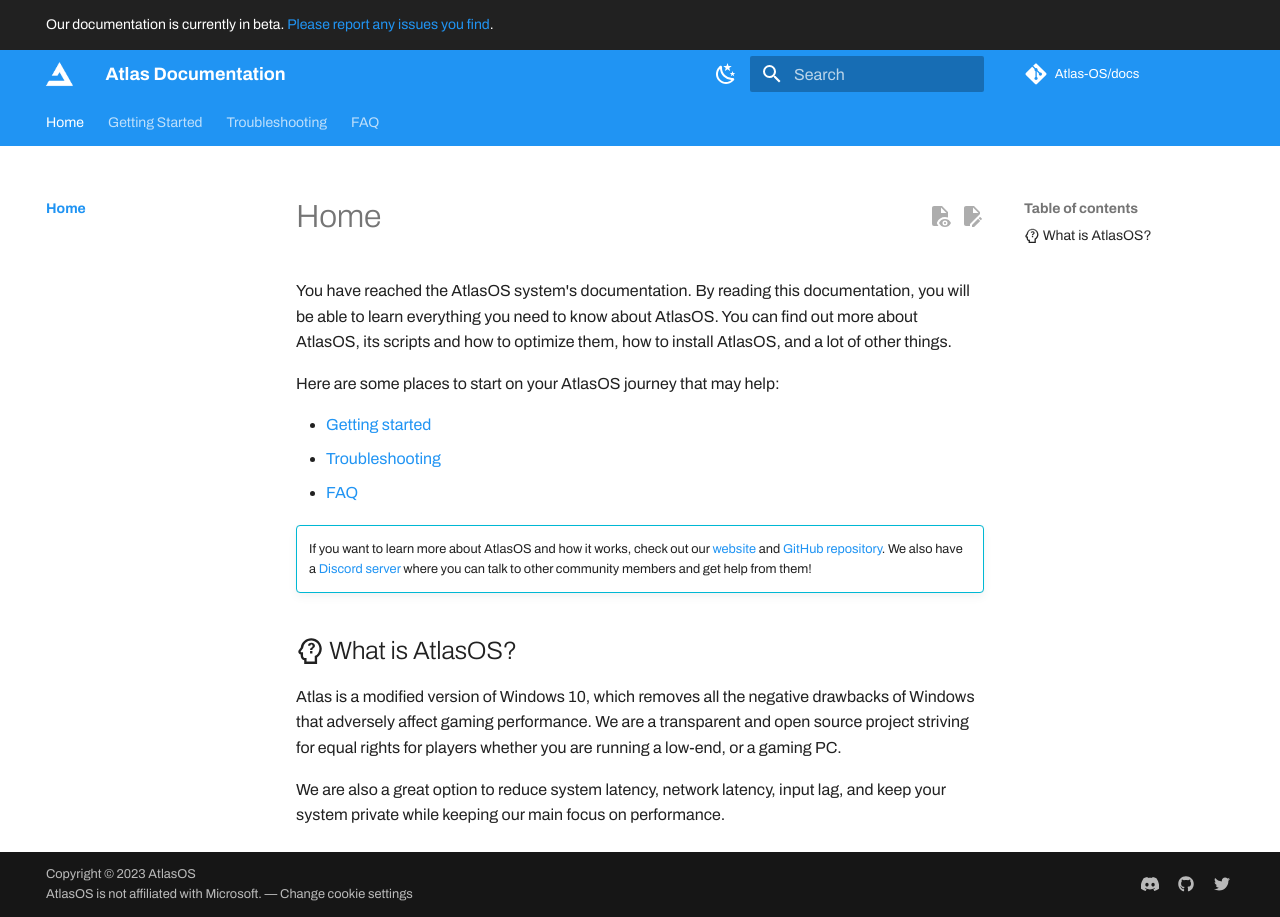
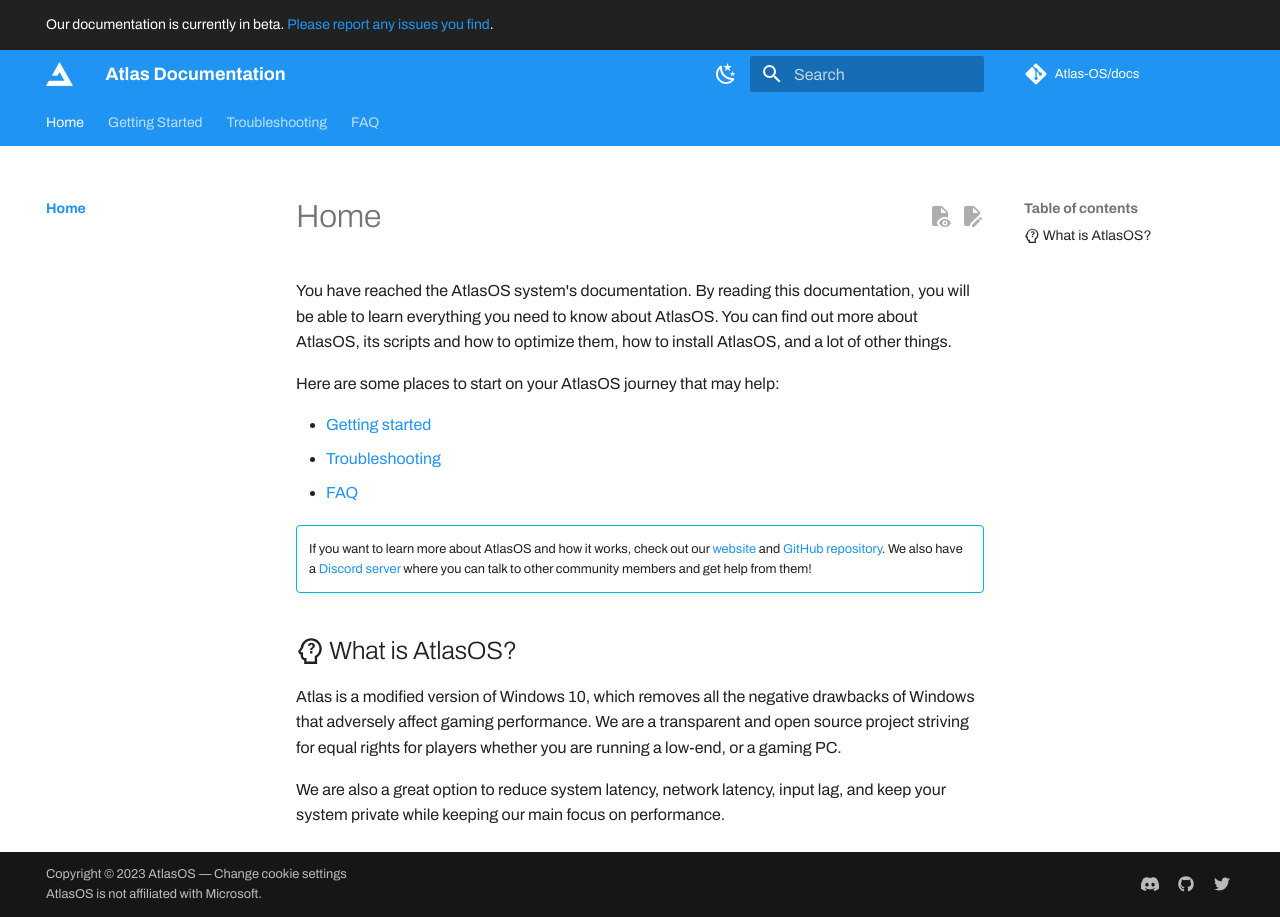
Before and after one commit to Atlas-OS/docs, an MkDocs documentation site: the page built from docs/index.md, in a window 1280 px wide. Built offline with MkDocs 1.6.1 and Material for MkDocs 9.7.7, drawn with Linux system fonts in a browser that asks for light colours; some web fonts are replaced; plug-ins that fetch from the network failed and are left out; comment, search, counter and statistics services are not loaded; part of the change alters nothing that is shown.

Commit message:
fix: :green_heart: potential CI fixes

```diff
--- a/mkdocs.yml
+++ b/mkdocs.yml
@@ -10,9 +10,8 @@ edit_uri: edit/master/docs/
 
 # https://squidfunk.github.io/mkdocs-material/setup/ensuring-data-privacy/#change-cookie-settings
 copyright: >
-  Copyright &copy; 2023 AtlasOS
+  Copyright &copy; 2023 AtlasOS — <a href="#__consent">Change cookie settings</a>
   <br>AtlasOS is not affiliated with Microsoft.
-  — <a href="#__consent">Change cookie settings</a>
 
 
 #
--- a/requirements.txt
+++ b/requirements.txt
@@ -1,4 +1,4 @@
-git+https://${MKDOCS_INSIDER}@github.com/whallin/mkdocs-material-insiders.git
+git+https://${MATERIAL_INSIDERS}@github.com/whallin/mkdocs-material-insiders.git
 pillow
 cairosvg
 mkdocs-git-revision-date-localized-plugin
```
Also changed, not shown: 1 other file.
